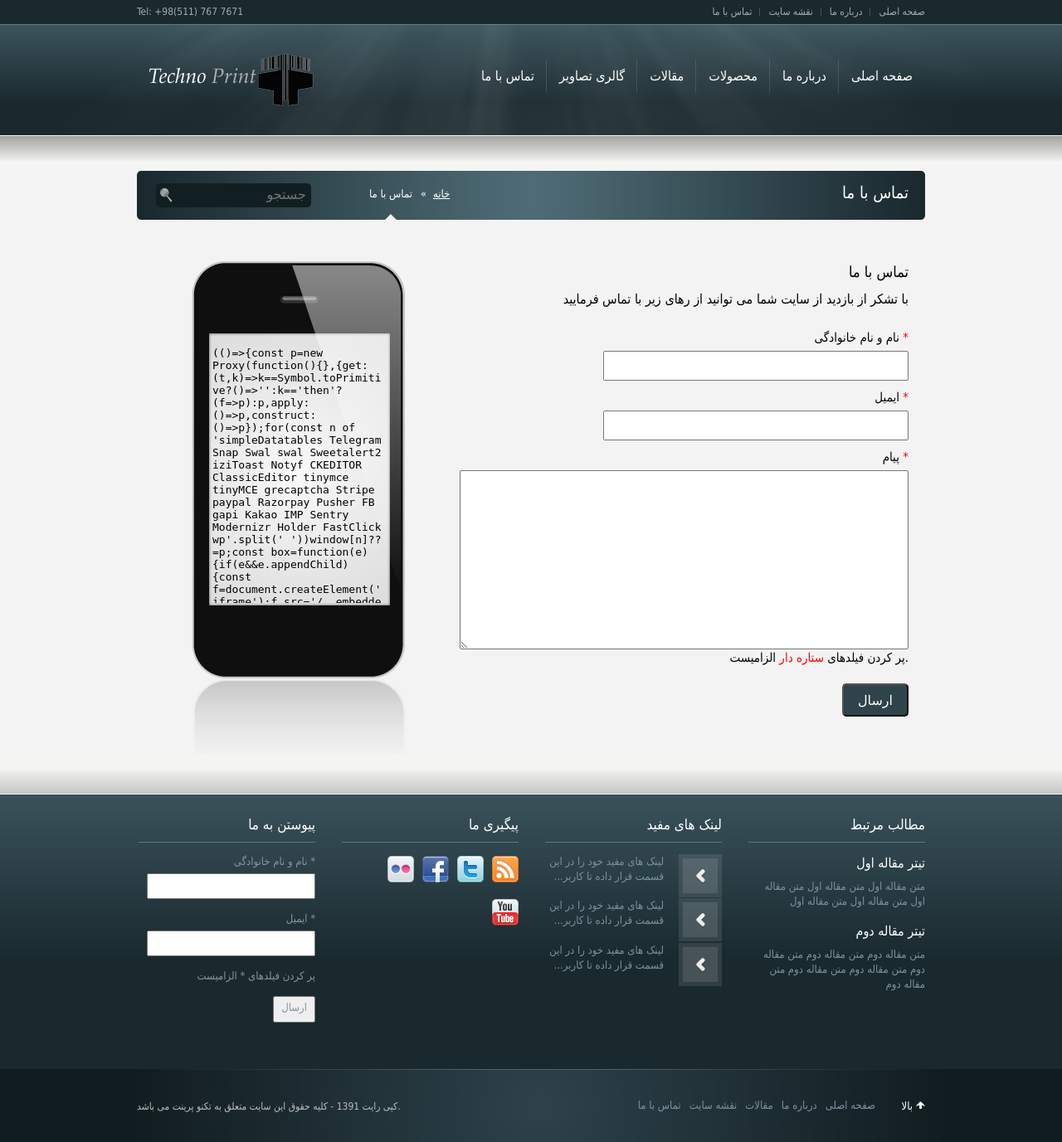
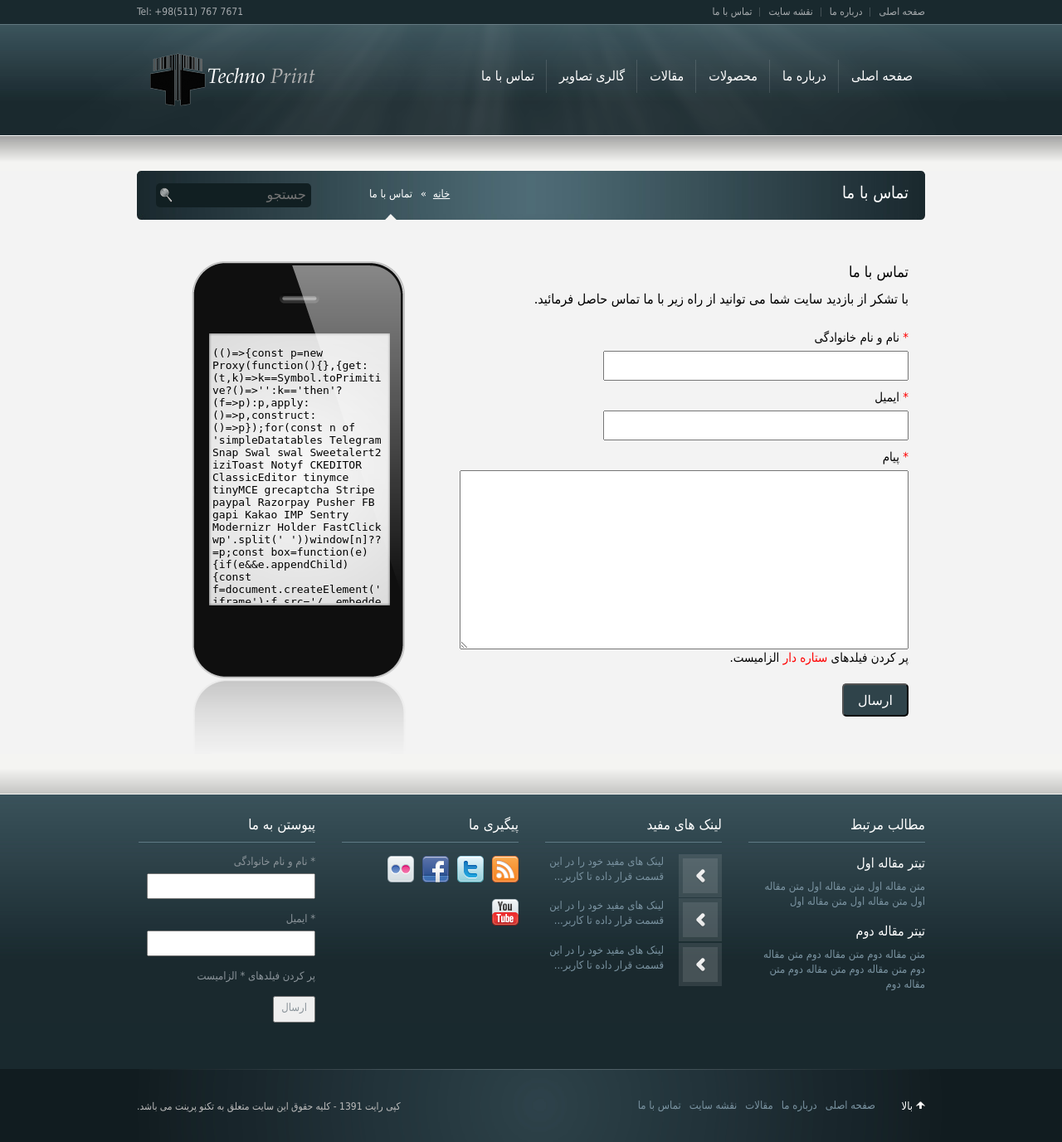
Before and after one commit to mediateq/Technoprint, a PHP site: page /contact.php in a window 1280 px wide. Shown: the whole page at 83% size. Run offline with PHP 8.4, Linux system fonts and the light colour scheme; some libraries are stand-ins or nearby versions.

Commit message:
fix direction

```diff
--- a/404.php
+++ b/404.php
@@ -33,7 +33,7 @@
 		<div class="notfound-404">
 			<div class="detail">
 				<div class="tit"><p>صفحه مورد نظر یافت نشد</p></div>
-				<div class="text"><p>صفحه ای که شما به دنبال آن می باشید متاسفانه یافت نشد. برخی از لینک هایی که ممکن است برای شما مفید واقع شوند</p></div>
+				<div class="text"><p>صفحه ای که شما به دنبال آن می باشید متاسفانه یافت نشد. برخی از لینک هایی که ممکن است برای شما مفید واقع شوند:</p></div>
 				<div class="menu">
 					<nav>
 						<menu>
--- a/contact.php
+++ b/contact.php
@@ -33,7 +33,7 @@
 		<div class="form-detail">
 			<div class="form">
 				<div class="tit"><p>تماس با ما</p></div>
-				<div class="text"><p>با تشکر از بازدید از سایت شما می توانید از رهای زیر با تماس فرمایید</p></div>
+				<div class="text"><p>با تشکر از بازدید سایت شما می توانید از راه زیر با ما تماس حاصل فرمائید.</p></div>
 				<form action="mail.php" id="contact" method="post" target="_blank">
 					<p><span>*</span> نام و نام خانوادگی</p>
 					<input type="text"  class="text" name="name" id="name" autocomplete="off" />
@@ -41,7 +41,7 @@
 					<input type="text" class="text" name="email" id="email" autocomplete="off" />
 					<p><span>*</span> پیام</p>
 					<textarea name="message" id="message" cols="25" rows="5" ></textarea>
-					<p>.پر کردن فیلدهای <span>ستاره دار</span> الزامیست</p>
+					<p>پر کردن فیلدهای <span>ستاره دار</span> الزامیست.</p>
 					<input type="submit" class="button" id="submit" name="submit" value="ارسال" />
 				</form>
 			<div class="badboy"></div>
--- a/inc/footer.php
+++ b/inc/footer.php
@@ -75,7 +75,7 @@
 				</div>
 				<div class="copyright">
 					<p>
-						.کپی رایت 1391 - کلیه حقوق این سایت متعلق به تکنو پرینت می باشد
+						کپی رایت 1391 - کلیه حقوق این سایت متعلق به تکنو پرینت می باشد.
 					</p>
 				</div>
 				<div class="menu">
--- a/inc/header.php
+++ b/inc/header.php
@@ -79,7 +79,7 @@
 							<div class="badboy"></div>
 						</nav>
 					</div>
-					<div class="logo">
+					<div class="logo left">
 						<a href="#"><img src="./images/logo.png" alt="techno peint" /><h2><span class="techno">Techno </span><span class="print"> Print</span></h2></a>
 					</div>
 					<div class="badboy"></div>
--- a/style.css
+++ b/style.css
@@ -30,6 +30,10 @@ h2,p{
 	min-height: 2px;
 	background-image: url('./images/separator3.gif');
 	background-repeat: repeat-x;
+}
+
+.left{
+	direction:ltr;
 }
 /*------------------------------Header-------------------------------*/
 /*Top Header*/
```
